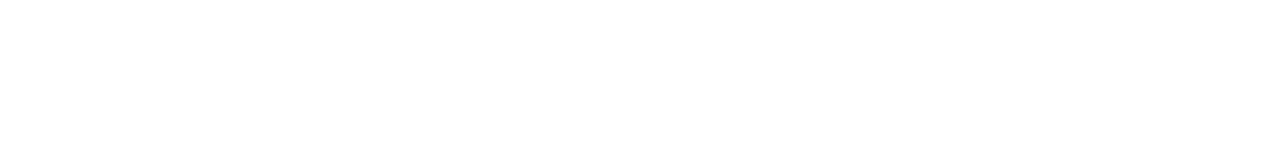
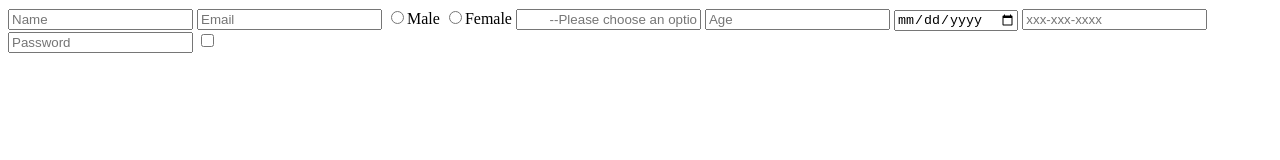
Before and after one commit to acciojob/signup-form-car-AnujDubey01, a website: page main.html in a window 1280 px wide. Drawn offline with Linux system fonts and the light colour scheme.

Commit message:
created a submission

```diff
--- a/main.html
+++ b/main.html
@@ -8,6 +8,17 @@
 
 <body>
 	<!-- the entire body must be written by student -->
+
+	<input type="text" id="name" placeholder="Name" required="Yes">
+	<input type="Email" id="email" placeholder="Email" required="Yes">
+	<input type="Radio" id="gender_m" name="Gender" required="Yes">Male
+	<input type="radio" id="gender_f" name="Gender"  required="Yes">Female
+	<input type="Select" id="cars" placeholder="	--Please choose an option--" required="Yes">
+	<input type="number" id="age" placeholder="Age" required="Yes">
+	<input type="date" id="dob"  required="Yes">
+	<input typee="Tel" id="tel" required="No" placeholder="xxx-xxx-xxxx">
+	<input type="password" required="Yes" placeholder="Password" id="password">
+	<input type="checkbox" required="Yes" id="tos">
     <script type="text/javascript" src="./script.js">
 </script>
 
```
